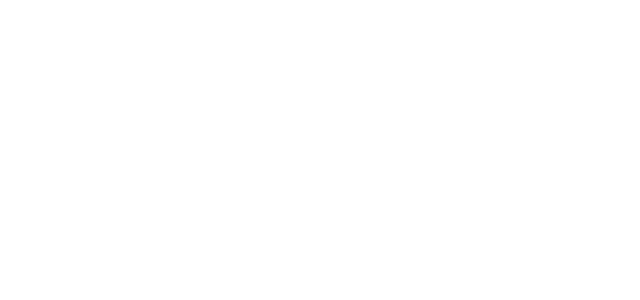
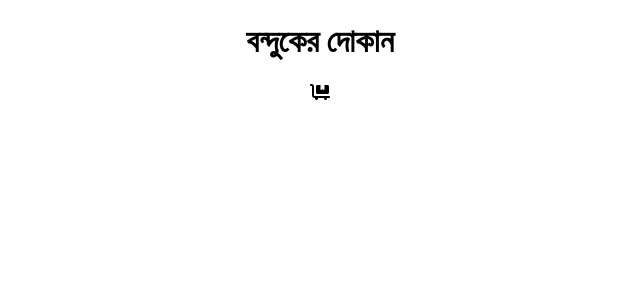
Before and after one commit to nurmdrafi/react-gun-shop, a React (Create React App) app: page / in a window 1280 px wide. Shown: the top 300 px of the page, without its empty margins (320-960 px from the left). Built offline with nearby package versions, Linux system fonts and the light colour scheme.

Commit message:
font-awesome init

```diff
--- a/package.json
+++ b/package.json
@@ -3,6 +3,9 @@
   "version": "0.1.0",
   "private": true,
   "dependencies": {
+    "@fortawesome/fontawesome-svg-core": "^6.1.1",
+    "@fortawesome/free-solid-svg-icons": "^6.1.1",
+    "@fortawesome/react-fontawesome": "^0.1.18",
     "@testing-library/jest-dom": "^5.16.2",
     "@testing-library/react": "^12.1.4",
     "@testing-library/user-event": "^13.5.0",
--- a/src/App.js
+++ b/src/App.js
@@ -1,9 +1,10 @@
 import "./App.css";
+import Header from "./components/Header/Header";
 
 function App() {
   return (
     <div className="App">
-
+      <Header></Header>
     </div>
   );
 }
--- /dev/null
+++ b/src/components/Header/Header.js
@@ -0,0 +1,14 @@
+import { faCartFlatbed } from '@fortawesome/free-solid-svg-icons';
+import { FontAwesomeIcon } from '@fortawesome/react-fontawesome';
+import React from 'react';
+
+const Header = () => {
+    return (
+        <div>
+            <h1>বন্দুকের দোকান</h1>
+            <FontAwesomeIcon icon={faCartFlatbed}></FontAwesomeIcon>
+        </div>
+    );
+};
+
+export default Header;
```
Also changed, not shown: src/components/Header/Header.css (added), 1 other file (tests, documents, lock files or other folders).
